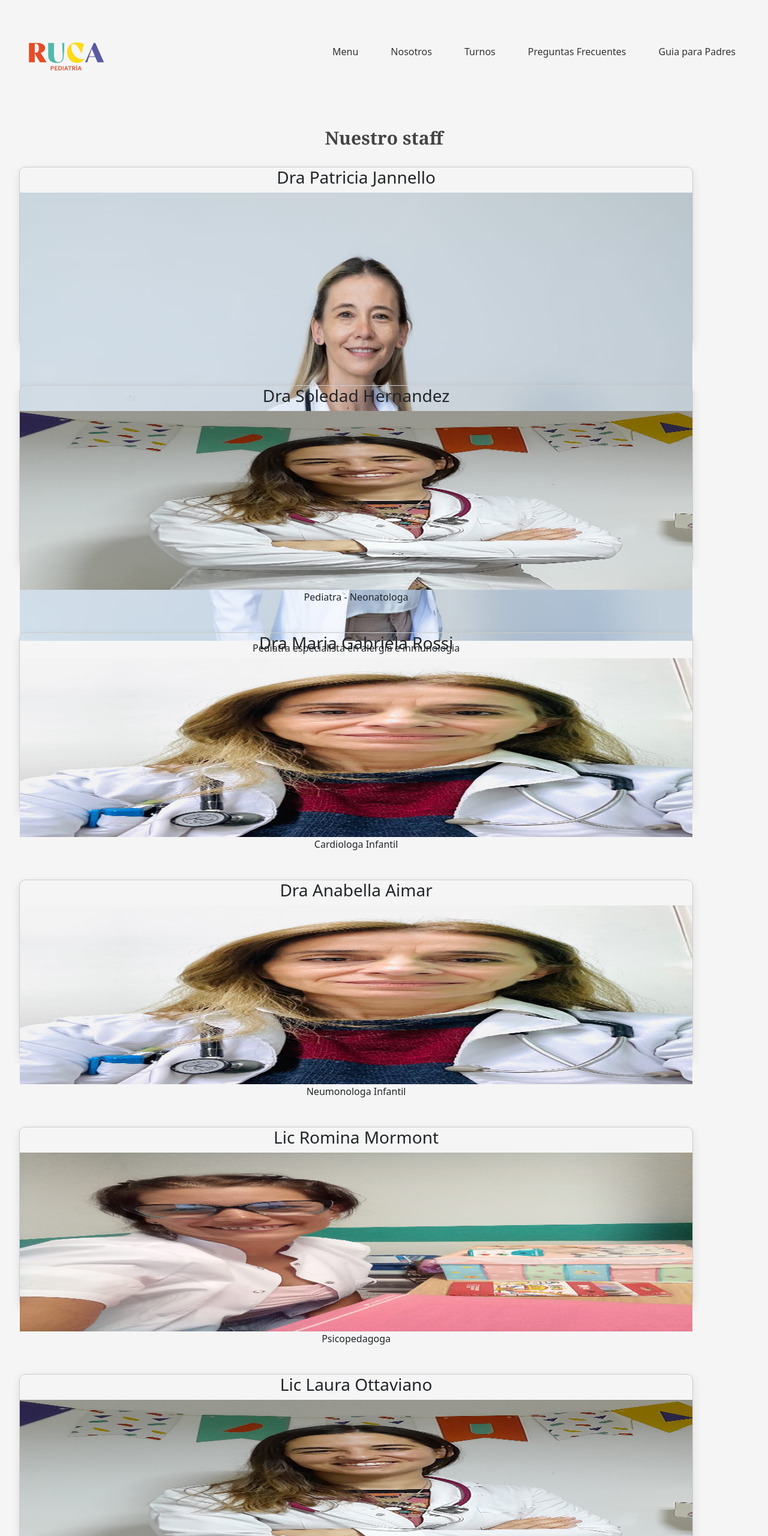
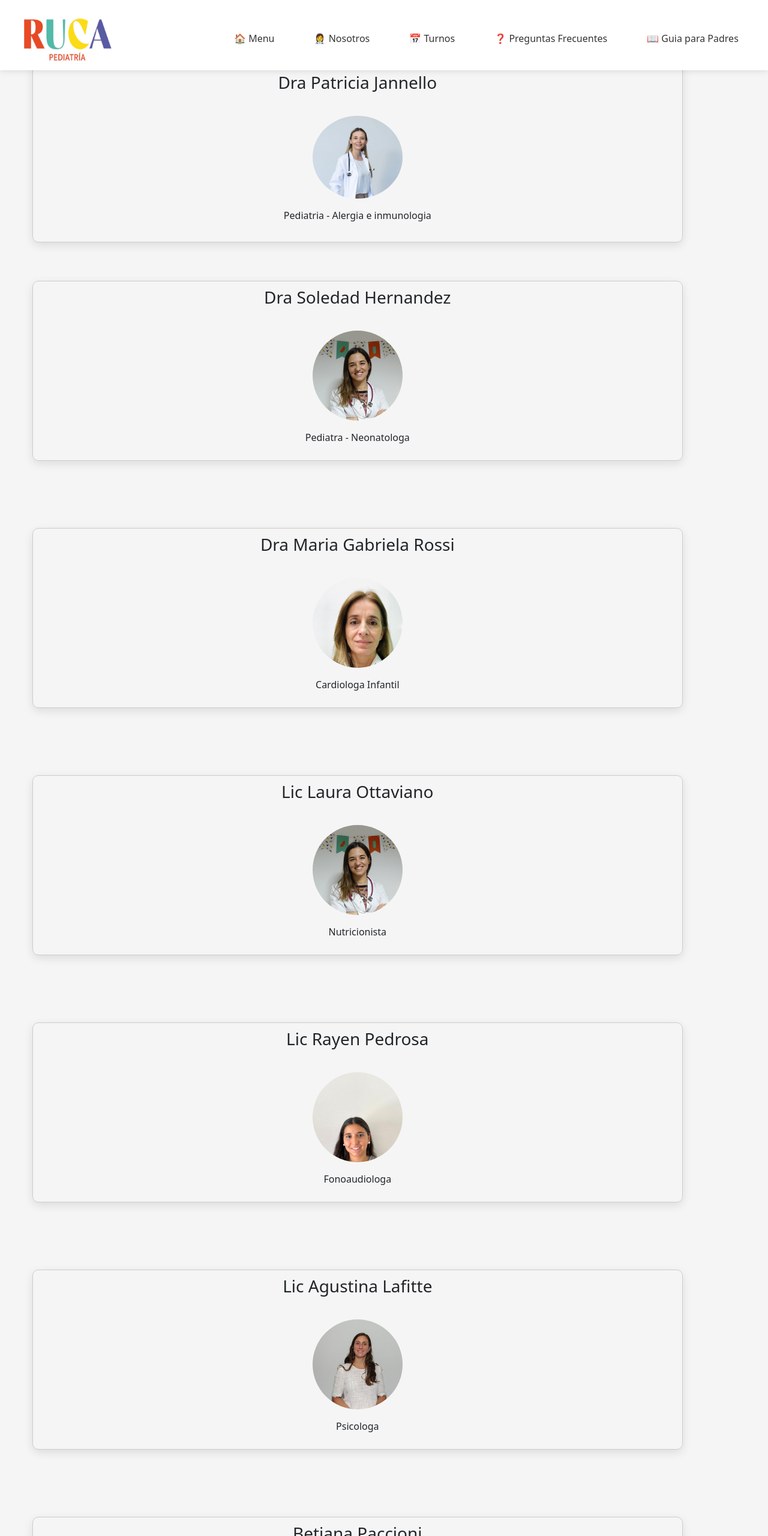
Before and after one commit to Jms2162/ruca-pediatria, a plain HTML site: page pages/nosotros.html in a window 1280 px wide. Shown: the top 2560 px of the page at 60% size. Drawn offline with nearby package versions, Linux system fonts and the light colour scheme.

Commit message:
Punto de inflexion en la pagina, mejoras contundentes y Menu mejorado

```diff
--- a/css/main.css
+++ b/css/main.css
@@ -1,326 +1,342 @@
 
-    *{
+
+/* RESET */
+* {
   margin: 0;
   padding: 0;
   box-sizing: border-box;
 }
 
-    body{
-
-        /*background: linear-gradient(to right, white, #b1dcd0);*/
+body {
   background-color: whitesmoke;
 }
 
-
-    /*achicamos el logo*/
-
-    .logo{
-        width: 40%;
-        height: 10rem;
-
+h1 {
+  font-family: 'Georgia', serif;
+  font-size: 30px;
+  color: #444;
+  text-align: center;
+  padding-bottom: 10px;
+  margin: 20px 0;
 }
 
-    /*esto hace que el logo y el menu tengan ese padding*/
-    header{
-        padding: 1rem;
-        padding-bottom: 4rem;
+/* =======================
+   MOBILE STYLES (default)
+========================== */
+.logo {
+  width: 45%;
+  height: auto;
+  display: block;
+  margin: 0;
 }
 
-    /*ruta de especifidad para darle una altura y ancho al nav*/
-    header nav{
-        height: 2.5rem;
-        width: 50%;
-
-    }
-    header nav div .hove:hover{
-        color: #ed1545;
+header {
+  padding: 1.2rem;
+  padding-bottom: 1rem;
+  text-align: center;
 }
 
-    .gif{
-        width: 30%;
+.navbar {
+  display: flex;
+  justify-content: space-between;
+  align-items: center;
+  position: relative;
 }
 
-    main{
+.navbar-toggler {
+  margin-top: 1rem;
+  margin-left: auto;
+  display: block;
+  font-size: 1.5rem;
+  z-index: 1001;
+}
+
+.navbar-collapse {
+  display: none;
+  flex-direction: column;
+  align-items: center;
+  background-color: white;
+  position: absolute;
+  top: 100%;
+  left: -7rem;
+  width: 250%;
+  z-index: 999;
+  padding: 2rem 1rem;
+  box-shadow: 0 4px 12px rgba(9, 9, 9, 0.1);
+  border-radius: 12px 12px 12px 12px;
+  transition: all 0.3s ease-in-out;
+  opacity: 0;
+  transform: translateY(-10px);
+  pointer-events: none;
+}
+
+.navbar-collapse.show {
+  display: flex !important;
+  opacity: 1;
+  transform: translateY(0);
+  pointer-events: auto;
+}
+
+.navbar-nav {
+  flex-direction: column;
+  gap: 10px;
+  width: 120%;
+}
+
+.nav-link {
+  font-size: 18px;
+  color: #333;
+  padding: 20px;
+  border-bottom: 1px solid #eee;
+  transition: background-color 0.3s ease;
+  display: flex;
+  flex-direction: column;
+  align-items: center;
+  white-space: nowrap;
+  line-height: 1.2;
+}
+
+.nav-link span {
+  font-size: 24px;
+  margin-bottom: 4px;
+}
+
+.nav-link:hover {
+  background-color: #f5f5f5;
+  color: #51BAA9;
+}
+
+/* MAIN */
+main {
   margin-top: 2rem;
 }
 
-    .falso-main-index{
+.falso-main-index {
   text-align: center;
 }
 
-
-    /*maneja todos los h1 del codigo*/
-    h1{
-        font-family: serif;
-        text-align: center;
-        font-weight: bolder;
-    }
-
-
-
-    h1{
-        font-family: 'Georgia', serif;
-        font-size: 30px;
-        color: #444;
-        font-style: roboto;
-        text-align: center;
-
-        padding-bottom: 10px;
-        margin-bottom: 20px;
-        margin-top: 20px;
-    }
-
-
-
-    .titulo-index{
+.titulo-index {
   font-size: xx-large;
 }
 
-    .bienvenido{
+.bienvenido {
+  margin: 1rem;
   margin-top: 1.5rem;
-        margin: 1rem;
   border: 1px solid black;
   padding: 1rem;
   border-radius: 15px;
-
-
 }
 
-
-
-    .seccion-quienes-somos{
+.seccion-quienes-somos {
   margin-top: 1rem;
-
 }
 
-    .imagen-quienes-somos{
+.imagen-quienes-somos {
   width: 10rem;
 }
 
-    .imagen-servicios{
+.imagen-servicios {
   width: 8rem;
 }
 
-    .quienes-somos{
+.quienes-somos {
   border: 1px solid black;
   padding: 1rem;
   margin: 1rem;
   border-radius: 15px;
 }
 
-
-    .servicios{
+.servicios {
   border-top: 1px solid black;
-        margin: 2rem 1rem;
+  margin: 2rem 1rem 1rem 1rem;
   display: flex;
   flex-direction: column;
   align-self: center;
-        margin-bottom: 1rem;
 }
 
-    .seccion-servicios{
+.seccion-servicios {
   margin-top: 4rem;
 }
-    .negrita{
+
+.negrita {
   font-weight: bolder;
   margin-top: 1rem;
 }
 
-
-
-    .boton{
-        margin-top: 5rem;
-    }
-
-    header nav div{
-        display: flex;
-        flex-direction: row;
-    }
-
-    /*le da un borde redondeado a las imagenes */
-    .d-block, .w-100 .C{
-        border-radius: 15px;
-    }
-
-
-    .card, .card{
+.card {
   display: inline-block;
   justify-content: center;
   border-radius: 30px;
+  width: 90%;
+  margin: 1rem auto;
 }
 
-
-    .card:hover{
+.card:hover {
   box-shadow: 15px 15px 38px black;
   transition: 0.3s;
 }
 
-    .card-body, .background{
+.card-body, .background {
   background-color: #f0eded;
 }
 
-
-/*Nosotros*/
-/*Imagenes de staff*/
-
-.foto-patricia{
+/* Nosotros */
+.foto-patricia, .foto-soledad {
   width: 100%;
+  height: auto;
 }
 
-.foto-soledad{
-    width: 100%;
-    height: 100%;
-}
-
-/*falso main nosotros*/
-
-.main-nosotros{
+.main-nosotros {
   text-align: center;
 }
 
-
-.card-container{
+.card-container {
   display: flex;
-    flex-wrap: wrap;      /* Permite que las tarjetas se acomoden en múltiples filas */
-    gap: 4rem;            /* Espacio entre las tarjetas */
-    justify-content: center; /* Centra las tarjetas horizontalmente */
   flex-direction: column;
+  flex-wrap: wrap;
+  gap: 4rem;
+  justify-content: center;
   margin-left: 2rem;
   text-align: center;
 }
 
-
-
-.tarjeta-anabella{
+.tarjeta-anabella,
+.tarjeta-contard,
+.tarjeta-ottaviano,
+.tarjeta-secretaria {
   margin-top: 7rem;
 }
 
-
-.tarjeta-contard{
-    margin-top: 7rem;
-}
-
-.tarjeta-ottaviano{
-    margin-top: 7rem;
-}
-
-.tarjeta-secretaria{
-    margin-top: 7rem;
-}
-
-
-
-.card-nosotros{
+.card-nosotros {
   width: 90%;
   height: 300px;
   position: relative;
-    transform-style: preserve-3d; /* Mantiene el espacio 3D para la animación */
+  transform-style: preserve-3d;
   transition: transform 1.5s;
 }
 
 .card-nosotros:hover {
-    transform: rotateY(180deg); /* Rota la tarjeta al pasar el ratón */
+  transform: rotateY(180deg);
 }
 
 .card-front, .card-back {
   position: absolute;
   width: 100%;
   height: 100%;
-    backface-visibility: hidden; /* Oculta el lado opuesto */
+  backface-visibility: hidden;
   border: 1px solid #ccc;
   border-radius: 10px;
   box-shadow: 0 5px 15px rgba(0, 0, 0, 0.1);
 }
 
-
-
 .card-back {
-    transform: rotateY(180deg); /* Gira el reverso */
+  transform: rotateY(180deg);
 }
 
-
-/*footer*/
-
-footer{
-    background: linear-gradient(to top, #989898, whitesmoke);
-
+.tarjetas-nosotros {
+  display: flex;
+  flex-direction: column;
+  padding: 6px;
+  margin: 1rem;
 }
 
-.logo-footer{
+.card-front img {
+  width: 150px;
+  height: 150px;
+  object-fit: cover;
+  object-position: top;
+  border-radius: 50%;
+  margin: 30px auto 1rem auto;
+  display: block;
+}
+
+.card-front,
+.card-back {
+  display: flex;
+  flex-direction: column;
+  justify-content: center;
+  align-items: center;
+  padding: 1rem;
+  text-align: center;
+}
+
+/* Footer */
+footer {
+  background: linear-gradient(to top, #989898, whitesmoke);
+}
+
+.logo-footer {
   width: 40%;
 }
 
-
-.falso-footer{
+.falso-footer {
   display: flex;
+  flex-direction: column;
   align-items: center;
-    justify-content: space-between;
-    margin-left: 1rem;
-    margin-top: 4rem;
-    margin-right: 1rem;
-    margin-bottom: 0;
+  justify-content: center;
+  margin: 4rem 1rem 0 1rem;
+  gap: 1rem;
+  text-align: center;
 }
 
-.contactanos{
-    margin-right: 2rem;
+.contactanos {
+  margin-right: 0;
 }
 
-.whatsapp-icon{
+.whatsapp-icon, .imagen-ig {
   width: 2.5rem;
   margin-bottom: 1rem;
 }
 
-.imagen-ig{
-    width: 2.5rem;
+.link-redes {
+  display: flex;
+  flex-direction: column;
+  align-items: center;
+  justify-content: center;
+  gap: 0.5rem;
+}
+
+.consultas {
   margin-bottom: 1rem;
 }
 
-.link-redes{
+.ubicacion, .mapa {
   display: flex;
   align-items: center;
   justify-content: center;
-    column-gap: 1rem;
+  width: 100%;
 }
 
-.consultas{
-    margin-bottom: 1rem;
-}
-
-.ubicacion, .mapa{
-    display: flex;
-    align-items: center;
-    justify-content: center;
-}
-
-.mapa{
-    justify-content: center;
-}
-
-.derechos-reservados{
+.derechos-reservados {
   text-align: center;
   background-color: whitesmoke;
 }
 
-/* TABLETS */
 
-@media (min-width: 768px) and (max-width: 1024px){
+/* =======================
+   TABLET STYLES
+========================== */
+@media (min-width: 768px) and (max-width: 1023px) {
 
   .logo{
-    height: 100;
-    width: auto;
+    width: 30%;
+    height: 250px;
+  }
+  .navbar-collapse {
+    display: none;
   }
 
-
-  header{
-        padding-bottom: 6rem;
+  .navbar-collapse.show {
+    display: flex !important;
   }
 
   .navbar-nav {
-      gap: 0px;
+    flex-direction: column;
+    gap: 15px;
   }
 
-    .navbar{
-      padding-left: 12rem;
+  .navbar-toggler {
+    display: block;
   }
 
   .mapa {
@@ -328,108 +344,77 @@ footer{
   }
 }
 
-@media (max-width: 1023px) {
-  .navbar-collapse {
-    background-color: #ffffff;
-    padding: 20px;
-    box-shadow: 0 4px 8px rgba(0,0,0,0.1);
-    border-radius: 8px;
+/* =======================
+   LAPTOP STYLES
+========================== */
+@media (min-width: 1024px) {
+
+ header {
+  position: fixed;
+  top: 0;
+  left: 0;
+  width: 100%;
+  z-index: 1000;
+  background-color: white;
+  box-shadow: 0 2px 10px rgba(0, 0, 0, 0.1);
+  height: 117px;
 }
 
-  .navbar-nav {
-    flex-direction: column;
-    gap: 15px;
+  .logo {
+    width: 15%;
+    height: 15rem;
   }
 
-  .nav-link {
-    font-size: 18px;
-    color: #333;
-    padding: 10px;
-    border-bottom: 1px solid #eee;
-    transition: background-color 0.3s ease;
-  }
-
-  .nav-link:hover {
-    background-color: #f5f5f5;
-    color: #007bff;
-  }
-}
-
-
-
-
-/* LAPTOPS */
-
-@media (min-width: 1024px) {
-
-
-  header {
-    padding: 10px 30px;
-  }
-
-  header .logo{
-    height: 100;
-    width: auto;
-  }
-
-
   .navbar {
-    flex-grow: 1;
+    /*flex-grow: ;*/
     display: flex;
     align-items: center;
     justify-content: space-between;
-  }
-
-  .navbar-brand {
-
-    margin-right: 30px;
-    display: flex;
-    align-items: center;
-    font-size: 18px;
-
-  }
-
-
-  .navbar-collapse {
-    display: flex !important;
-    justify-content: flex-end;
-    align-items: center;
+    position: relative;
+    margin-top: 2rem;
   }
 
   .navbar-toggler {
     display: none;
   }
 
+  .navbar-collapse {
+    display: flex !important;
+    position: static;
+    flex-direction: row;
+    justify-content: flex-end;
+    align-items: center;
+    background-color: transparent;
+    box-shadow: none;
+    padding: 0;
+    opacity: 1;
+    transform: none;
+    pointer-events: auto;
+  }
 
   .navbar-nav {
-      display: flex;
     flex-direction: row;
-      align-items: center;
     gap: 30px;
-
   }
-
-
-  .nav-item {
-      margin: 0;
-  }
-
 
   .nav-link {
     font-size: 16px;
     font-weight: 500;
     color: #333;
-    padding: 8px 12px;
-    border-radius: 4px;
-    transition: background-color 0.3s ease, color 0.3s ease;
+    padding: 18px 18px;
+    border: none;
+    border-radius: 10px;
+    transition: background-color 0.7s ease, color 0.3s ease;
+    display: flex;
+    align-items: center;
+    gap: 6px;
   }
 
   .nav-link:hover {
-    background-color: #f0f0f0;
-    color: #007bff;
+    background-color: #e7e7e7;
+    color: #51BAA9;
+
   }
 
 
-
-
 }
--- a/pages/nosotros.html
+++ b/pages/nosotros.html
@@ -20,19 +20,19 @@
               <div class="collapse navbar-collapse" id="navbarNav">
                 <ul class="navbar-nav">
                   <li class="nav-item">
-                    <a class="nav-link hove" aria-current="page" href="../index.html">Menu</a>
+                    <a class="nav-link hove" aria-current="page" href="../index.html">🏠 Menu</a>
                   </li>
                   <li class="nav-item">
-                    <a class="nav-link hove" aria-current="page" href="nosotros.html">Nosotros</a>
+                    <a class="nav-link hove" aria-current="page" href="nosotros.html">👩‍⚕️ Nosotros</a>
                   </li>
                   <li class="nav-item">
-                    <a class="nav-link hove" href="turnos.html">Turnos</a>
+                    <a class="nav-link hove" href="turnos.html">📅 Turnos</a>
                   </li>
                   <li class="nav-item">
-                    <a class="nav-link hove" href="preguntasf.html">Preguntas Frecuentes</a>
+                    <a class="nav-link hove" href="preguntasf.html">❓ Preguntas Frecuentes</a>
                   </li>
                   <li class="nav-item">
-                    <a class="nav-link hove" href="blog.html">Guia para Padres</a>
+                    <a class="nav-link hove" href="blog.html">📖 Guia para Padres</a>
                   </li>
                 </ul>
               </div>
@@ -46,13 +46,17 @@
 
     <main class="main-nosotros">
       <h1> Nuestro staff </h1>
-      <div class="tarjeta-patricia">
+
+      <div class="tarjetas-nosotros">
+
+
+        <div class="tarjeta-patricia">
         <div class="card-container">
            <div class="card-nosotros">
               <div class="card-front">
                  <h3>Dra Patricia Jannello</h3>
                  <img class="foto-patricia" src="../img/foto-patricia.jpg" alt="">
-                 <p>Pediatra especialista en alergia e inmunologia</p>
+                 <p>Pediatria - Alergia e inmunologia</p>
               </div>
             <div class="card-back">
                 <h3>Perfil Profesional</h3>
@@ -61,6 +65,10 @@
 
 
       </div>
+
+
+
+
       <div class="">
         <div class="card-container"></div>
            <div class="card-nosotros">
@@ -77,55 +85,22 @@
 
 
 
-      <div class="tarjeta-anabella">
+
+      <div class="tarjeta-ottaviano">
         <div class="card-container"></div>
            <div class="card-nosotros">
               <div class="card-front">
                  <h3>Dra Maria Gabriela Rossi</h3>
-                 <img class="foto-soledad" src="../img/Dra-Gabriela-Rossi.jpg" alt="Foto Dra Gabriela Rossi">
+                 <img class="foto-soledad" src="../img/Dra-Gabriela-Rossi.jpg" alt="">
                  <p>Cardiologa Infantil</p>
               </div>
             <div class="card-back">
                 <h3>Perfil Profesional</h3>
-                <p></p>
+                <p> (Mp: 2971) Nutricionista integral de niños y adultos.Alimentacion complementaria y BLW. Alimnetacion basada en plantas</p>
         </div>
       </div>
 
-      <div class="tarjeta-anabella">
-        <div class="card-container"></div>
-           <div class="card-nosotros">
-              <div class="card-front">
-                 <h3>Dra Anabella Aimar</h3>
-                 <img class="foto-soledad" src="../img/Dra-Gabriela-Rossi.jpg" alt="Foto Dra Gabriela Rossi">
-                 <p>Neumonologa Infantil</p>
-              </div>
-            <div class="card-back">
-                <h3>Perfil Profesional</h3>
-                <p></p>
-        </div>
-      </div>
 
-      <div class="tarjeta-contard">
-        <div class="card-container"></div>
-           <div class="card-nosotros">
-              <div class="card-front">
-                 <h3>Lic Romina Mormont</h3>
-                 <img class="foto-soledad" src="../img/Lic-Romina-Mormont.jpg" alt="">
-                 <p>Psicopedagoga</p>
-              </div>
-            <div class="card-back">
-                <h3>Perfil Profesional</h3>
-                <p>
-                  Lic.Romina Mormont MP. 284
-                  Evaluación Psicopedagogica - Perfil Neuropsicología.
-                  Tests neurocognitivos
-                  Orientación a Padres
-                  Acompañamiento trayectoria escolar ( diversificación, PPI)
-                  Orientacion a Docentes
-                </p>
-        </div>
-      </div>
-    </div>
 
       <div class="tarjeta-ottaviano">
         <div class="card-container"></div>
@@ -140,6 +115,8 @@
                 <p> (Mp: 2971) Nutricionista integral de niños y adultos.Alimentacion complementaria y BLW. Alimnetacion basada en plantas</p>
         </div>
       </div>
+
+
 
       <div class="tarjeta-ottaviano">
         <div class="card-container"></div>
@@ -164,7 +141,8 @@
       </div>
 
 
-      <div class="tarjeta-ottaviano">
+
+       <div class="tarjeta-ottaviano">
         <div class="card-container"></div>
            <div class="card-nosotros">
               <div class="card-front">
@@ -180,6 +158,9 @@
         </div>
       </div>
 
+
+
+
       <div class="tarjeta-ottaviano">
         <div class="card-container"></div>
            <div class="card-nosotros">
@@ -191,14 +172,15 @@
             <div class="card-back">
                 <h3>Perfil Profesional</h3>
                 <p>
-                  Acompañamiento en Lactancia:
+                 Acompañamiento integral en lactancia:
 
-                  - Prenatal- consulta sobre lactancia para informarte y prepararte para la llegada del bebé.
-                  - Postnatal- consulta en caso de dificultad en la prendida, bajada de leche-congestión, dolor, grietas, descenso de peso, baja producción de leche, lactancia mixta.
-                  - Vuelta al trabajo/estudio- consulta para armar stock de leche a través de un plan de extracciones y organizar la vuelta al trabajo cuando estas amamantando.
+                  Prenatal: preparación e información para el inicio de la lactancia.
+                  Postnatal: asesoramiento ante dificultades como dolor, grietas, baja producción o lactancia mixta.
+                  Vuelta al trabajo/estudio: planificación de extracciones y organización para continuar amamantando.
                 </p>
         </div>
       </div>
+
 
       <div class="tarjeta-secretaria">
         <div class="card-container"></div>
@@ -212,6 +194,10 @@
                 <h3>Perfil Profesional</h3>
                 <p> Encargada de la parte administrativa en Ruca Pediatrico</p>
         </div>
+      </div>
+
+
+
       </div>
 
 
```
Also changed, not shown: index.html (+6 -6 lines), pages/blog.html (+5 -5 lines), pages/preguntasf.html (+5 -5 lines), pages/turnos.html (+5 -5 lines). Lines whose indentation alone changed are shown as unchanged.
